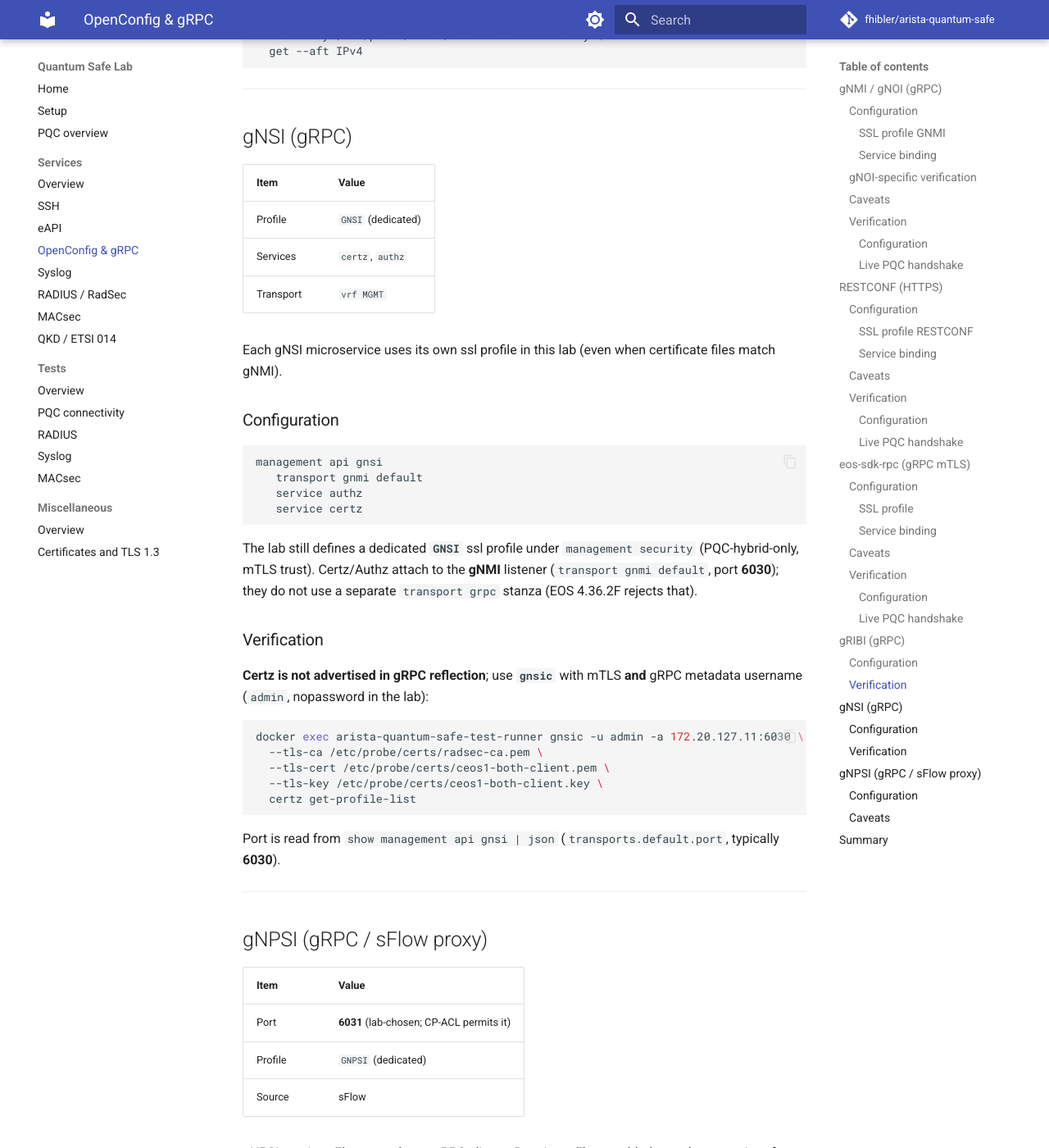
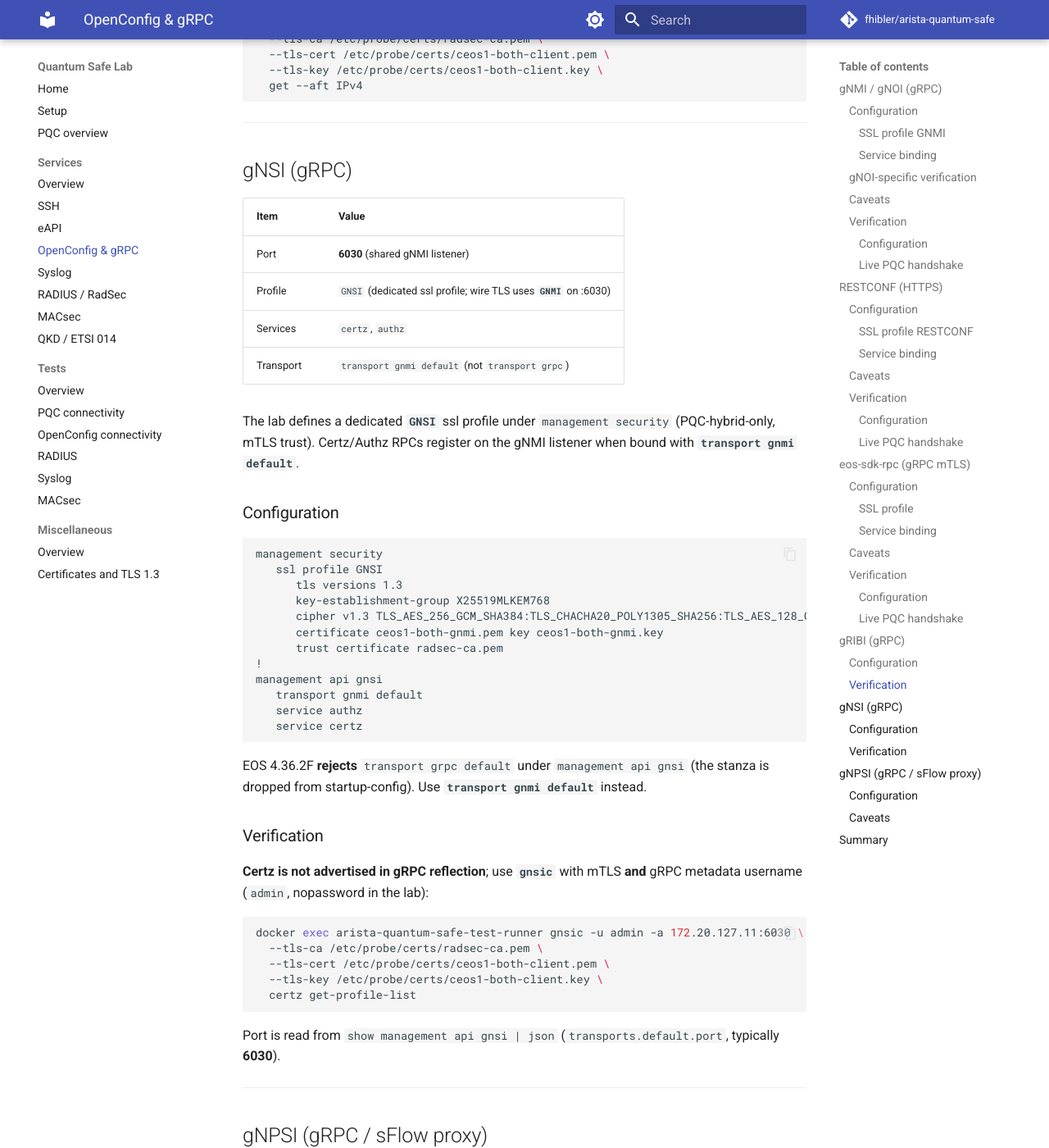
Before and after one commit to fhibler/arista-quantum-safe, an MkDocs documentation site: the page built from docs/services/openconfig.md, in a window 1280 px wide and 1400 px high, scrolled down 7512 px. Shown: the whole window at 82% size. Built offline with MkDocs 1.6.1 and Material for MkDocs 9.7.7, drawn with Linux system fonts in a browser that asks for light colours; comment, search, counter and statistics services are not loaded; some of the changed text lies outside the part shown.

Commit message:
Document make test-openconfig and align OpenConfig service configs.
Add an OpenConfig test guide, correct gNSI/gNPSI template stanzas in service docs, and route gRIBI/gNSI/gNPSI checks to test-openconfig across the doc set.

````diff
--- a/docs/services/openconfig.md
+++ b/docs/services/openconfig.md
@@ -1,6 +1,8 @@
 # OpenConfig & gRPC
 
 This page covers **gNMI**, **gNOI** (same gRPC transport), **gRIBI**, **gNSI**, **gNPSI**, **RESTCONF**, and **eos-sdk-rpc** TLS configuration on EOS.
+
+Live checks: **`make test-openconfig`** ([test matrix](../tests/openconfig.md)).
 
 | Item | Value |
 |------|-------|
@@ -329,22 +331,31 @@
 
 | Item | Value |
 |------|-------|
-| Profile | `GNSI` (dedicated) |
+| Port | **6030** (shared gNMI listener) |
+| Profile | `GNSI` (dedicated ssl profile; wire TLS uses **`GNMI`** on :6030) |
 | Services | `certz`, `authz` |
-| Transport | `vrf MGMT` |
+| Transport | `transport gnmi default` (not `transport grpc`) |
 
-Each gNSI microservice uses its own ssl profile in this lab (even when certificate files match gNMI).
+The lab defines a dedicated **`GNSI`** ssl profile under `management security` (PQC-hybrid-only, mTLS trust). Certz/Authz RPCs register on the gNMI listener when bound with **`transport gnmi default`**.
 
 ### Configuration
 
 ```text
+management security
+   ssl profile GNSI
+      tls versions 1.3
+      key-establishment-group X25519MLKEM768
+      cipher v1.3 TLS_AES_256_GCM_SHA384:TLS_CHACHA20_POLY1305_SHA256:TLS_AES_128_GCM_SHA256
+      certificate ceos1-both-gnmi.pem key ceos1-both-gnmi.key
+      trust certificate radsec-ca.pem
+!
 management api gnsi
    transport gnmi default
    service authz
    service certz
 ```
 
-The lab still defines a dedicated **`GNSI`** ssl profile under `management security` (PQC-hybrid-only, mTLS trust). Certz/Authz attach to the **gNMI** listener (`transport gnmi default`, port **6030**); they do not use a separate `transport grpc` stanza (EOS 4.36.2F rejects that).
+EOS 4.36.2F **rejects** `transport grpc default` under `management api gnsi` (the stanza is dropped from startup-config). Use **`transport gnmi default`** instead.
 
 ### Verification
 
@@ -375,6 +386,14 @@
 ### Configuration
 
 ```text
+management security
+   ssl profile GNPSI
+      tls versions 1.3
+      key-establishment-group X25519MLKEM768
+      cipher v1.3 TLS_AES_256_GCM_SHA384:TLS_CHACHA20_POLY1305_SHA256:TLS_AES_128_GCM_SHA256
+      certificate ceos1-both-gnmi.pem key ceos1-both-gnmi.key
+      trust certificate radsec-ca.pem
+!
 management api gnpsi
    transport grpc default
       listen-address vrf MGMT ::
@@ -401,16 +423,16 @@
 
 ## Summary
 
-| Service | Port | Profile | Live PQC |
-|---------|------|---------|---------------------|
-| gNMI | 6030 | GNMI | Yes |
-| gNOI | 6030 (shared transport) | GNMI | Yes (separate RPC checks) |
-| gRIBI | 9340 | GRIBI | Yes (expected) |
-| gNSI | service-specific | GNSI | Yes (expected) |
-| gNPSI | 6031 | GNPSI | TLS yes; subscribe may SKIP |
-| RESTCONF | 6020 | RESTCONF | Yes |
-| eos-sdk-rpc | 9543 | GNMI | **No** (config OK; wire gap) |
+| Service | Port | Profile | Live PQC | `make test-openconfig` |
+|---------|------|---------|----------|------------------------|
+| gNMI | 6030 | `GNMI` | Yes | TLS, mTLS, GET |
+| gNOI | 6030 (shared) | `GNMI` | Yes | Ping RPC, reflection |
+| gRIBI | 9340 | `GRIBI` | Yes | mTLS + Get |
+| gNSI | 6030 (via `transport gnmi default`) | `GNSI` profile; wire TLS on `GNMI` | Yes | Certz.GetProfileList (`-u admin`) |
+| gNPSI | 6031 | `GNPSI` | TLS yes; subscribe may SKIP | mTLS; Subscribe (SKIP common) |
+| RESTCONF | 6020 | `RESTCONF` | Yes | HTTPS handshake |
+| eos-sdk-rpc | 9543 | `GNMI` (reused) | **No** (WARN on IPv4) | mTLS; SKIP IPv6 |
 
-Automated checks: `make test-openconfig`. Details: [PQC tests](../tests/pqc.md).
+Automated checks: **`make test-openconfig`**. Test matrix: [OpenConfig tests](../tests/openconfig.md). PQC-only services (eAPI, SSH, RadSec): [PQC tests](../tests/pqc.md).
 
 <- [Services overview](index.md)
--- a/mkdocs.yml
+++ b/mkdocs.yml
@@ -62,6 +62,7 @@
   - Tests:
       - Overview: tests/index.md
       - PQC connectivity: tests/pqc.md
+      - OpenConfig connectivity: tests/openconfig.md
       - RADIUS: tests/radius.md
       - Syslog: tests/syslog.md
       - MACsec: tests/macsec.md
````
Also changed, not shown: other parts of docs/services/openconfig.md (+3 -0 lines), docs/pqc-overview.md (+2 -2 lines), docs/services/index.md (+4 -3 lines), 4 other files.
